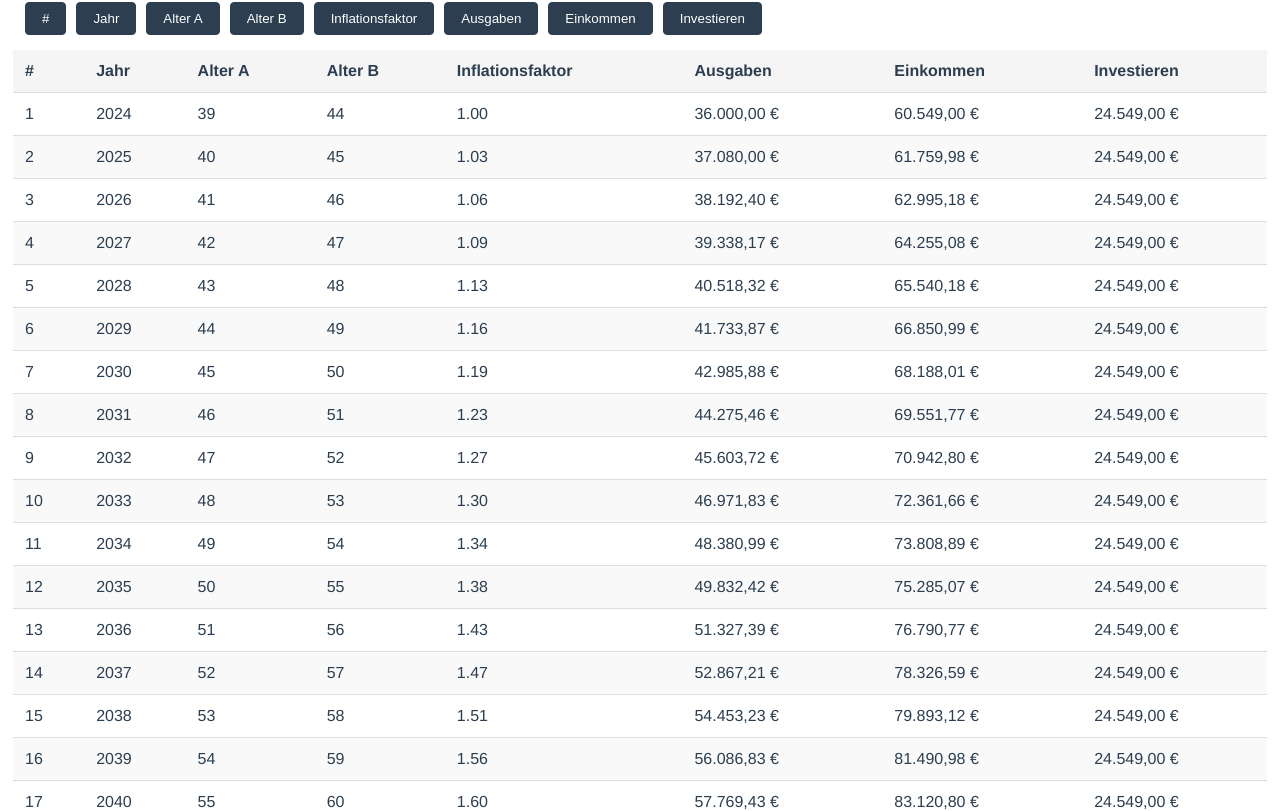
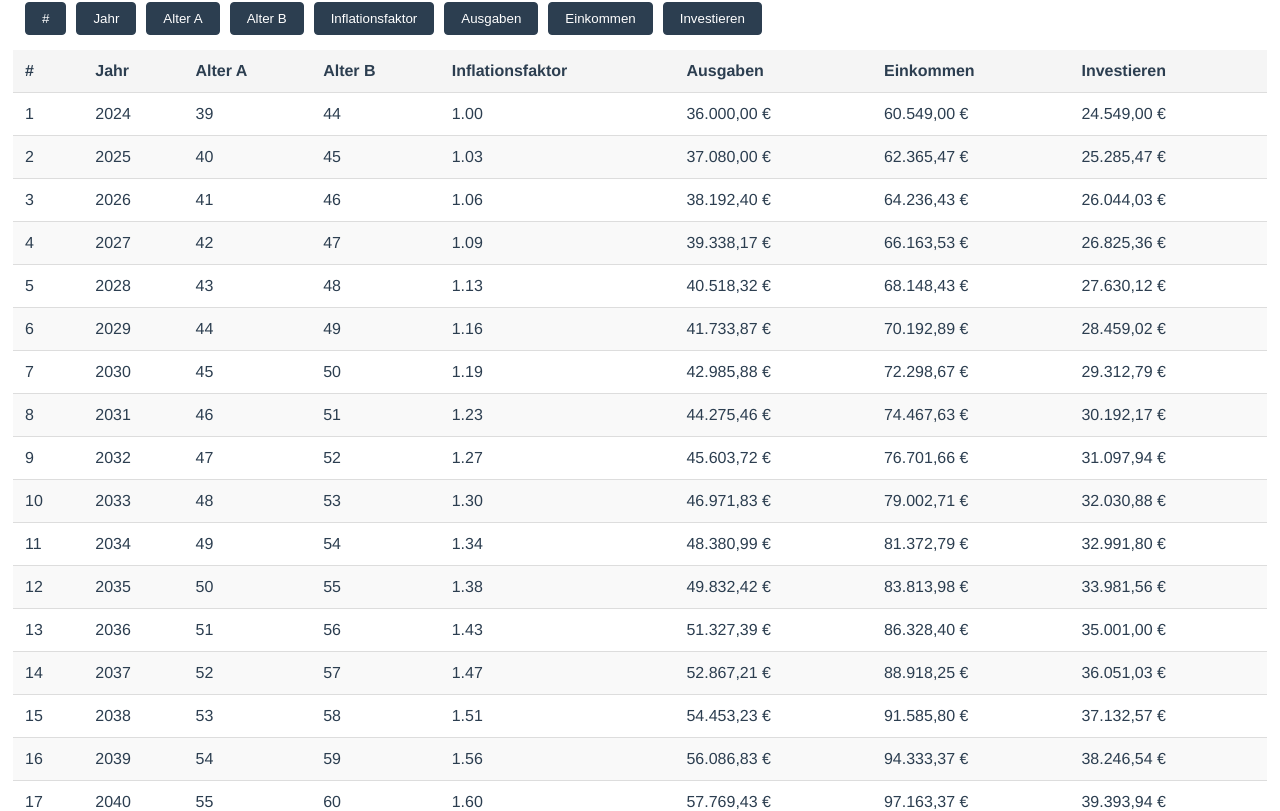
Before and after one commit to damoon/fire-tas, a Vue app: page /#/ in a window 1280 px wide. Shown: the part 835-1646 px from the top of the page. Built offline with nearby package versions, Linux system fonts and the light colour scheme.

Commit message:
cleanup calculations

```diff
--- a/src/components/DataTable.vue
+++ b/src/components/DataTable.vue
@@ -109,35 +109,30 @@ export default defineComponent({
       let index = 1;
 
       for (let year = currentYear; year <= maxYear; year++) {
+        const ageA = year - birthYearA;
+        const ageB = year - birthYearB;
         const yearsSinceStart = year - currentYear;
+        const inflationFactor = Math.pow(
+          1 + this.formData.general.inflation / 100,
+          yearsSinceStart,
+        );
+        const expenses = this.formData.household.expenses * inflationFactor;
+        const income =
+          (this.formData.personA.net +
+            this.formData.personB.net +
+            this.formData.household.numberOfChildren * 250 * 12) *
+          inflationFactor;
+        const investment = income - expenses;
+
         data.push({
           index,
           year,
-          ageA: year - birthYearA,
-          ageB: year - birthYearB,
-          inflationFactor: Math.pow(
-            1 + this.formData.general.inflation / 100,
-            yearsSinceStart,
-          ),
-          expenses:
-            this.formData.household.expenses *
-            Math.pow(
-              1 + this.formData.general.inflation / 100,
-              yearsSinceStart,
-            ),
-          income:
-            (this.formData.personA.net +
-              this.formData.personB.net +
-              this.formData.household.numberOfChildren * 250 * 12) *
-            Math.pow(
-              1 + this.formData.general.salaryIncrease / 100,
-              yearsSinceStart,
-            ),
-          investment:
-            this.formData.personA.net +
-            this.formData.personB.net +
-            this.formData.household.numberOfChildren * 250 * 12 -
-            this.formData.household.expenses,
+          ageA,
+          ageB,
+          inflationFactor,
+          expenses,
+          income,
+          investment,
         });
         index++;
       }
```
